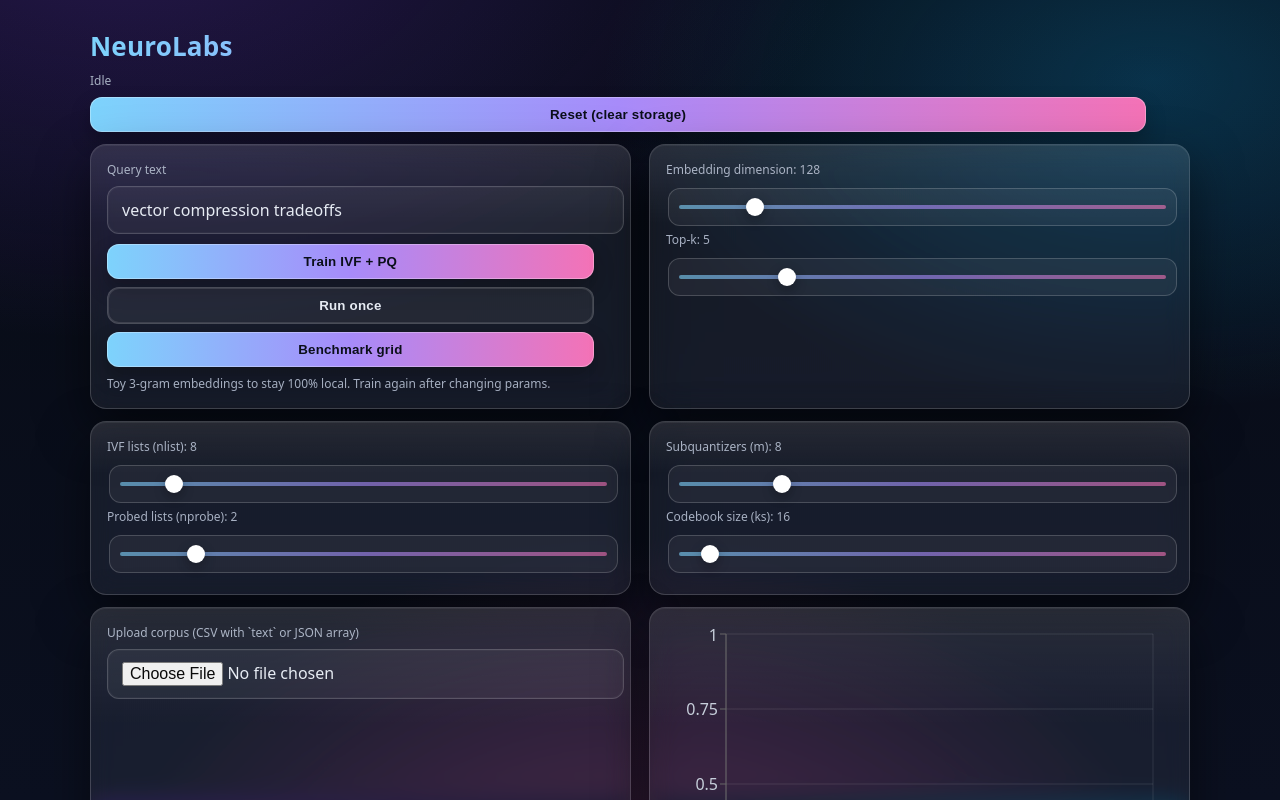
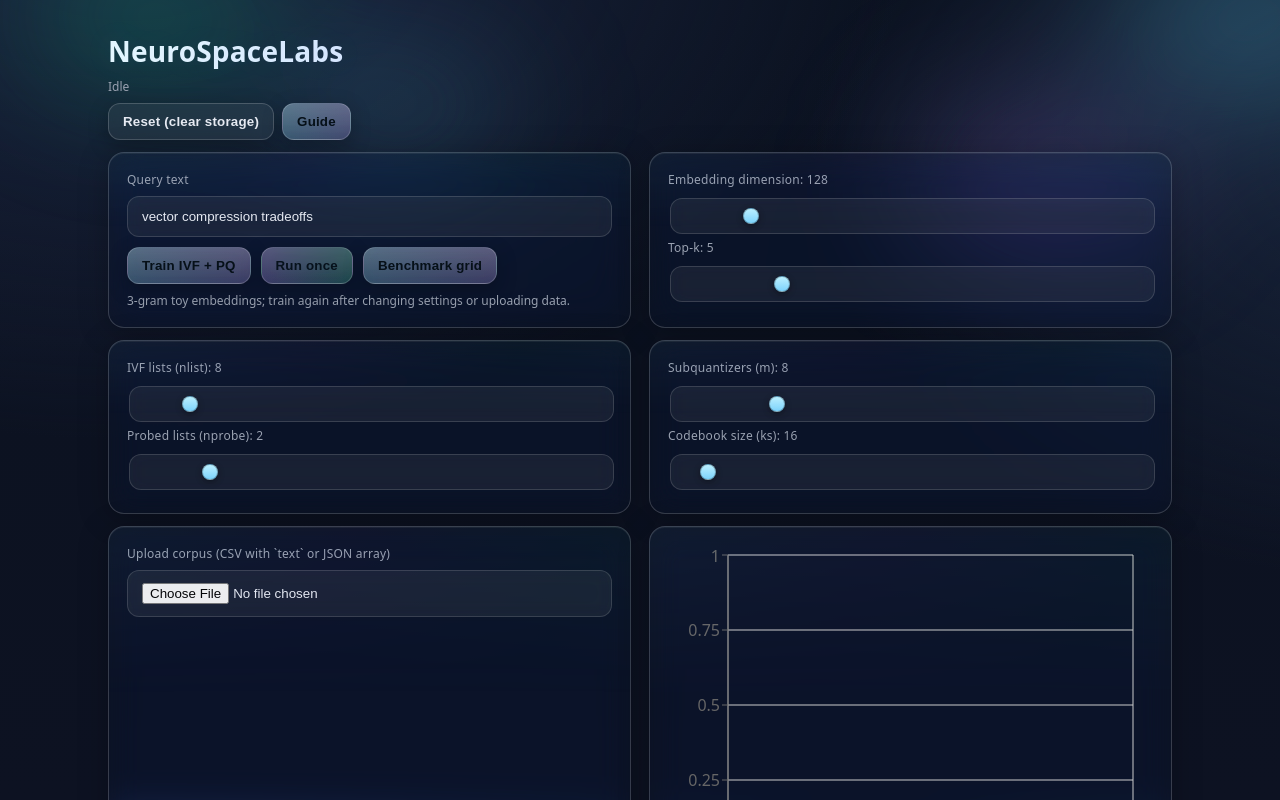
Before and after one commit to aasim-syed/NeuroSearch-Lab, a React (Vite) app: page / in a window 1280 px wide. Shown: the top 800 px of the page. Built offline with nearby package versions, Linux system fonts and the light colour scheme.

Commit message:
n train fix, refresh feature added

```diff
--- a/src/App.tsx
+++ b/src/App.tsx
@@ -7,20 +7,24 @@ import { Controls } from "./components/Controls";
 import { CorpusUploader } from "./components/CorpusUploader";
 import { Chart } from "./components/Chart";
 import { Footer } from "./components/Footer";
+import { Walkthrough, type TourStep } from "./components/Walkthrough";
 
-export default function App(){
-  const [dim,setDim]=useState(128);
-  const [m,setM]=useState(8);
-  const [ks,setKs]=useState(16);
-  const [nlist,setNlist]=useState(8);
-  const [nprobe,setNprobe]=useState(2);
-  const [k,setK]=useState(5);
-  const [query,setQuery]=useState("vector compression tradeoffs");
+export default function App() {
+  // ---- App state (UI + ANN params) ----
+  const [dim, setDim] = useState(128);
+  const [m, setM] = useState(8);
+  const [ks, setKs] = useState(16);
+  const [nlist, setNlist] = useState(8);
+  const [nprobe, setNprobe] = useState(2);
+  const [k, setK] = useState(5);
+  const [query, setQuery] = useState("vector compression tradeoffs");
+  const [tourOpen, setTourOpen] = useState(false);
 
+  // ---- Data + benchmarking hooks ----
   const { items, setItems, reset } = useCorpus(dim);
   const { status, points, train, run, clear } = useBenchmark();
 
-  // Pass args explicitly—don’t rely on async state
+  // ---- Train/Run with explicit args (avoid stale state in loops) ----
   const onTrain = async (nlistArg = nlist, mArg = m, ksArg = ks) => {
     await train(items, nlistArg, mArg, ksArg);
   };
@@ -28,14 +32,15 @@ export default function App(){
     await run(items, query, dim, k, nprobeArg, label);
   };
 
-  const onGrid = async()=>{
+  // ---- Benchmark grid sweep ----
+  const onGrid = async () => {
     clear();
     const grid = [
-      {m:4, ks:16, nprobe:1},
-      {m:8, ks:16, nprobe:2},
-      {m:8, ks:32, nprobe:2},
-      {m:16, ks:16, nprobe:4},
-      {m:16, ks:32, nprobe:4},
+      { m: 4, ks: 16, nprobe: 1 },
+      { m: 8, ks: 16, nprobe: 2 },
+      { m: 8, ks: 32, nprobe: 2 },
+      { m: 16, ks: 16, nprobe: 4 },
+      { m: 16, ks: 32, nprobe: 4 },
     ];
     for (const g of grid) {
       await onTrain(nlist, g.m, g.ks);
@@ -43,60 +48,150 @@ export default function App(){
     }
   };
 
-  const onUpload = async(newItems:CorpusItem[])=>{
-    await setItems(newItems.map(x => ({ ...x, id: x.id ?? crypto.randomUUID() })));
-    await saveCorpus("default", newItems); // stored by useCorpus anyway; harmless
+  // ---- Upload handler (IDs normalized; vectors embedded in useCorpus) ----
+  const onUpload = async (newItems: CorpusItem[]) => {
+    await setItems(
+      newItems.map((x) => ({ ...x, id: x.id ?? (crypto?.randomUUID?.() || `doc_${Math.random()}`) }))
+    );
+    await saveCorpus("default", newItems); // harmless extra save; useCorpus persists too
   };
 
-  const onReset = async ()=>{
-    await reset();
-    clear();
-    console.log("[reset] storage cleared; change a slider or reload to re-seed");
-  };
+  // ---- Guided tour steps (unique anchors via data-tour attributes) ----
+  const steps: TourStep[] = [
+    {
+      id: "uploader",
+      title: "1) Load data",
+      body: "Upload CSV/JSON with a `text` field, or use the demo seed.",
+      anchor: '[data-tour="uploader"]',
+    },
+    {
+      id: "ivf",
+      title: "2) IVF settings",
+      body: "Tune nlist (number of clusters) and nprobe (how many to search).",
+      anchor: '[data-tour="ivf"]',
+    },
+    {
+      id: "pq",
+      title: "3) PQ settings",
+      body: "Adjust subquantizers (m) and codebook size (ks) to control compression.",
+      anchor: '[data-tour="pq"]',
+    },
+    {
+      id: "actions",
+      title: "4) Train the index",
+      body: "Click Train to build IVF + PQ for the current settings.",
+      anchor: '[data-tour="actions"]',
+    },
+    {
+      id: "query",
+      title: "5) Query & Benchmark",
+      body: "Run once or Benchmark Grid to see recall vs latency trade-offs.",
+      anchor: '[data-tour="query"]',
+    },
+  ];
 
   return (
     <div className="container">
-      <h1>NeuroLabs</h1>
+      <h1>NeuroSpaceLabs</h1>
       <div className="small">{status}</div>
 
-      <div style={{display:"flex", gap:8, marginTop:8}}>
-        <button className="button ghost" onClick={onReset}>Reset (clear storage)</button>
+      {/* top actions */}
+      <div style={{ display: "flex", gap: 8, marginTop: 8, flexWrap: "wrap" }}>
+        <button
+          className="button ghost"
+          onClick={async () => {
+            await reset();
+            clear();
+            // re-seed happens when dim changes or on reload; nudge user
+            console.log("[reset] cleared storage; change a slider or reload to re-seed.");
+          }}
+        >
+          Reset (clear storage)
+        </button>
+        <button className="button" onClick={() => setTourOpen(true)}>
+          Guide
+        </button>
       </div>
 
-      <div className="row" style={{marginTop:12}}>
+      {/* query + basic controls */}
+      <div className="row" style={{ marginTop: 12 }}>
+        {/* QUERY CARD */}
+        <div className="card" data-tour="query">
+          <div className="label">Query text</div>
+          <input
+            className="input"
+            value={query}
+            onChange={(e) => setQuery(e.target.value)}
+            placeholder="e.g., vector compression tradeoffs"
+          />
+          {/* ACTION BUTTONS */}
+          <div className="actions" data-tour="actions" style={{ marginTop: 10 }}>
+            <button className="button" onClick={() => onTrain()}>
+              Train IVF + PQ
+            </button>
+            <button className="button secondary" onClick={() => onRun("custom")}>
+              Run once
+            </button>
+            <button className="button" onClick={onGrid}>
+              Benchmark grid
+            </button>
+          </div>
+          <div className="small" style={{ marginTop: 8 }}>
+            3-gram toy embeddings; train again after changing settings or uploading data.
+          </div>
+        </div>
+
+        {/* DIM / TOP-K controls */}
         <div className="card">
-          <div className="label">Query text</div>
-          <input className="input" value={query} onChange={e=>setQuery(e.target.value)} />
-          <div style={{display:"flex", gap:8, marginTop:10, flexWrap:'wrap'}}>
-            <button className="button" onClick={()=>onTrain()}>Train IVF + PQ</button>
-            <button className="button secondary" onClick={()=>onRun("custom")}>Run once</button>
-            <button className="button" onClick={onGrid}>Benchmark grid</button>
-          </div>
-          <div className="small" style={{marginTop:8}}>Toy 3-gram embeddings to stay 100% local. Train again after changing params.</div>
-        </div>
-        <div className="card">
-          <Controls label="Embedding dimension" value={dim} min={64} max={512} step={32} onChange={setDim} />
+          <Controls
+            label="Embedding dimension"
+            value={dim}
+            min={64}
+            max={512}
+            step={32}
+            onChange={setDim}
+          />
           <Controls label="Top-k" value={k} min={1} max={20} step={1} onChange={setK} />
         </div>
       </div>
 
-      <div className="row" style={{marginTop:12}}>
-        <div className="card">
+      {/* IVF / PQ controls */}
+      <div className="row" style={{ marginTop: 12 }}>
+        {/* IVF */}
+        <div className="card" data-tour="ivf">
           <Controls label="IVF lists (nlist)" value={nlist} min={2} max={64} onChange={setNlist} />
-          <Controls label="Probed lists (nprobe)" value={nprobe} min={1} max={Math.max(1,nlist)} onChange={setNprobe} />
+          <Controls
+            label="Probed lists (nprobe)"
+            value={nprobe}
+            min={1}
+            max={Math.max(1, nlist)}
+            onChange={setNprobe}
+          />
         </div>
-        <div className="card">
+
+        {/* PQ */}
+        <div className="card" data-tour="pq">
           <Controls label="Subquantizers (m)" value={m} min={2} max={32} onChange={setM} />
           <Controls label="Codebook size (ks)" value={ks} min={4} max={256} step={4} onChange={setKs} />
         </div>
       </div>
 
-      <div className="row" style={{marginTop:12}}>
-        <div className="card"><CorpusUploader dim={dim} onLoaded={onUpload} /></div>
-        <div className="card"><Chart points={points} /></div>
+      {/* Uploader + Chart */}
+      <div className="row" style={{ marginTop: 12 }}>
+        <div className="card" data-tour="uploader">
+          <CorpusUploader dim={dim} onLoaded={onUpload} />
+        </div>
+        <div className="card">
+          <Chart points={points} />
+        </div>
       </div>
 
-      <div style={{marginTop:12}} className="card"><Footer /></div>
+      <div style={{ marginTop: 12 }} className="card">
+        <Footer />
+      </div>
+
+      {/* Guided tour (renders in a portal; see Walkthrough.tsx) */}
+      <Walkthrough steps={steps} open={tourOpen} onClose={() => setTourOpen(false)} />
     </div>
   );
 }
--- a/src/components/Walkthrough.tsx
+++ b/src/components/Walkthrough.tsx
@@ -1,10 +1,11 @@
 import React, { useEffect, useLayoutEffect, useState } from "react";
+import { createPortal } from "react-dom";
 
 export type TourStep = {
   id: string;
   title: string;
   body: string;
-  anchor: string; // CSS selector
+  anchor: string; // CSS selector, e.g. [data-tour="query"]
 };
 
 type Rect = { top:number; left:number; width:number; height:number } | null;
@@ -22,7 +23,6 @@ export function Walkthrough({
   const [rect, setRect] = useState<Rect>(null);
   const step = steps[index];
 
-  // Keep hooks un-conditional; guard inside
   useEffect(() => { if (open) setIndex(0); }, [open]);
 
   useLayoutEffect(() => {
@@ -31,54 +31,55 @@ export function Walkthrough({
       const el = document.querySelector(step.anchor) as HTMLElement | null;
       if (!el) { setRect(null); return; }
       const r = el.getBoundingClientRect();
-      setRect({
-        top: r.top + window.scrollY,
-        left: r.left + window.scrollX,
-        width: r.width,
-        height: r.height,
-      });
-      // Optional: auto-scroll into view if partially hidden
-      // el.scrollIntoView({ block: "nearest", behavior: "smooth" });
+      setRect({ top: r.top, left: r.left, width: r.width, height: r.height }); // viewport coords
     }
     compute();
     const opts = { passive: true } as AddEventListenerOptions;
     window.addEventListener("scroll", compute, opts);
     window.addEventListener("resize", compute, opts);
-    return () => { window.removeEventListener("scroll", compute); window.removeEventListener("resize", compute); };
+    const id = window.setInterval(compute, 150); // keep in sync during layout shifts
+    return () => {
+      window.removeEventListener("scroll", compute);
+      window.removeEventListener("resize", compute);
+      window.clearInterval(id);
+    };
   }, [open, step]);
 
   if (!open || !step || !rect) return null;
 
-  // --- BELOW positioning ---
   const POPOVER_WIDTH = 280;
   const GAP = 8;
-  const top = rect.top + rect.height + GAP;
-  const minLeft = window.scrollX + 8;
-  const maxLeft = window.scrollX + window.innerWidth - POPOVER_WIDTH - 8;
-  const left = Math.max(minLeft, Math.min(rect.left, maxLeft));
 
-  // highlight around anchor
+  // position BELOW target, using viewport coords (fixed)
+  const top = Math.round(rect.top + rect.height + GAP);
+  const minLeft = 8;
+  const maxLeft = Math.max(8, window.innerWidth - POPOVER_WIDTH - 8);
+  const left = Math.round(Math.min(maxLeft, Math.max(minLeft, rect.left)));
+
   const highlight: React.CSSProperties = {
-    position: "absolute",
-    top: rect.top - 4,
-    left: rect.left - 4,
-    width: rect.width + 8,
-    height: rect.height + 8,
+    position: "fixed",
+    top: Math.round(rect.top) - 4,
+    left: Math.round(rect.left) - 4,
+    width: Math.round(rect.width) + 8,
+    height: Math.round(rect.height) + 8,
     borderRadius: 8,
     border: "2px solid #0ea5e9",
-    zIndex: 9998,
+    zIndex: 99998,
     pointerEvents: "none",
   };
 
-  // bubble + arrow
   const popover: React.CSSProperties = {
-    position: "absolute",
+    position: "fixed",
     top, left, width: POPOVER_WIDTH,
-    background: "#fff", color: "#0f172a",
+    background: "#fff",
+    color: "#0f172a",
     border: "1px solid #e2e8f0",
-    borderRadius: 10, padding: "12px 14px",
-    zIndex: 9999, boxShadow: "0 8px 24px rgba(0,0,0,0.12)",
+    borderRadius: 10,
+    padding: "12px 14px",
+    zIndex: 99999,
+    boxShadow: "0 8px 24px rgba(0,0,0,0.12)",
   };
+
   const arrowLeft = Math.min(rect.left + 16, left + POPOVER_WIDTH - 24) - left;
   const arrowBorder: React.CSSProperties = {
     position: "absolute", top: -6, left: arrowLeft, width: 0, height: 0,
@@ -93,7 +94,7 @@ export function Walkthrough({
     borderBottom: "5px solid #fff",
   };
 
-  return (
+  const ui = (
     <>
       <div style={highlight} />
       <div style={popover}>
@@ -113,4 +114,7 @@ export function Walkthrough({
       </div>
     </>
   );
+
+  // Render at <body> level so no parent positioning/transform affects it
+  return createPortal(ui, document.body);
 }
--- a/src/styles.css
+++ b/src/styles.css
@@ -1,173 +1,219 @@
-/* ---- Lovable Glass UI ---- */
+/* ------------------------------
+   Vector Compression Lab — Glass UI
+   - Gradient background with soft blobs
+   - True glass cards (backdrop blur + frosted border)
+   - Glass buttons & inputs
+   - Responsive grid preserved
+--------------------------------- */
 
-/* Color tokens */
+/* ====== Tokens */
 :root{
-  --bg-0:#070b14;
-  --bg-1:#0b1020;
-  --fg:#e6ebf3;
-  --muted:#a7b0c2;
-
-  --glass-bg: rgba(255,255,255,0.06);
-  --glass-stroke: rgba(255,255,255,0.18);
-  --glass-shadow: 0 20px 50px rgba(0,0,0,0.5), inset 0 1px 0 rgba(255,255,255,0.06);
-
-  --accent-1:#7dd3fc;
-  --accent-2:#a78bfa;
-  --accent-3:#f472b6;
-
-  --ok:#34d399;
-  --warn:#f59e0b;
-  --bad:#ef4444;
+  --bg:#0b1220;            /* deep navy */
+  --fg:#e6eaf2;            /* near-white */
+  --muted:#9aa2b1;         /* slate */
+  --accent:#7dd3fc;        /* sky */
+  --accent-2:#a78bfa;      /* violet */
+  --accent-3:#34d399;      /* emerald */
+  --glass:#101827;         /* base glass color */
+  --glass-alpha:0.28;      /* glass translucency */
+  --glass-border:rgba(255,255,255,.18);
+  --ring:rgba(125,211,252,.45); /* focus ring */
 }
 
-/* Animated background gradient */
+/* Reset + base */
+*{ box-sizing:border-box; }
+html, body, #root{ height:100%; }
 body{
   margin:0;
-  min-height:100dvh;
   color:var(--fg);
-  font-family: ui-sans-serif, system-ui, -apple-system, Segoe UI, Roboto, Ubuntu, Cantarell, "Noto Sans", Arial, "Apple Color Emoji", "Segoe UI Emoji";
-  background:
-    radial-gradient(1200px 700px at 10% -10%, rgba(124,58,237,.25), transparent 60%),
-    radial-gradient(1000px 600px at 90% 10%, rgba(14,165,233,.25), transparent 55%),
-    radial-gradient(900px 700px at 50% 120%, rgba(236,72,153,.25), transparent 60%),
-    linear-gradient(180deg, var(--bg-0), var(--bg-1));
-  background-attachment: fixed;
+  font-family: ui-sans-serif, system-ui, -apple-system, "Segoe UI", Roboto, Inter, Arial, "Apple Color Emoji", "Segoe UI Emoji";
+  background: radial-gradient(1200px 800px at 10% -10%, #1b2540 0%, transparent 65%),
+              radial-gradient(1000px 700px at 110% 20%, #18243b 0%, transparent 60%),
+              linear-gradient(180deg, #0b1220 0%, #0d1222 100%);
+  overflow-y:auto;
 }
 
-/* Page container */
-.container{
-  max-width:1100px;
-  margin:28px auto;
-  padding:0 18px 48px;
+/* Ambient gradient blobs */
+body::before, body::after{
+  content:"";
+  position:fixed;
+  inset: -20% -20% auto auto;
+  width:55vw; height:55vh;
+  pointer-events:none;
+  z-index:0;
+  filter: blur(60px) saturate(140%);
+}
+body::before{
+  background: radial-gradient(45% 45% at 60% 40%, rgba(125,211,252,.35), transparent 70%),
+              radial-gradient(40% 40% at 30% 75%, rgba(167,139,250,.28), transparent 70%);
+  transform: translate3d(0,0,0);
+}
+body::after{
+  right:auto; left:-10%;
+  background: radial-gradient(40% 40% at 40% 40%, rgba(52,211,153,.28), transparent 70%),
+              radial-gradient(35% 35% at 75% 60%, rgba(125,211,252,.20), transparent 70%);
 }
 
-/* Gradient title */
+/* Container */
+.container{
+  position:relative;
+  z-index:1; /* above blobs */
+  max-width:1100px;
+  margin:32px auto 48px;
+  padding:0 18px;
+}
+
+/* Title */
 h1{
   margin:0 0 8px;
-  font-size:26px;
   font-weight:800;
   letter-spacing:.2px;
-  background: linear-gradient(90deg, var(--accent-1), var(--accent-2), var(--accent-3));
+  font-size: clamp(22px, 4vw, 28px);
+  background: linear-gradient(90deg, #e6f7ff 0%, #c7d2fe 50%, #a7f3d0 100%);
   -webkit-background-clip:text;
   background-clip:text;
-  color:transparent;
+  color: transparent;
+  text-shadow: 0 0 32px rgba(125,211,252,.12);
 }
 .small{ font-size:12px; color:var(--muted); }
 
-/* Responsive grid */
+/* Grid */
 .row{
   display:grid;
   grid-template-columns:1fr 1fr;
   gap:18px;
 }
-@media (max-width: 980px){ .row{ grid-template-columns:1fr; } }
-
-/* GLASS CARD */
-.card{
-  background: var(--glass-bg);
-  border: 1px solid var(--glass-stroke);
-  border-radius: 16px;
-  padding: 16px;
-  backdrop-filter: blur(12px) saturate(120%);
-  box-shadow: var(--glass-shadow);
-  position: relative;
-  overflow: hidden;
+@media (max-width: 980px){
+  .row{ grid-template-columns:1fr; }
 }
 
-/* Subtle card light edge */
-.card::before{
-  content:"";
-  position:absolute; inset:0;
-  background: linear-gradient(180deg, rgba(255,255,255,.08), transparent 30%);
-  pointer-events:none;
+/* ====== Glass Card */
+.card{
+  position:relative;
+  background: color-mix(in srgb, var(--glass) var(--glass-alpha*100%), transparent);
+  background: rgba(16,24,39,var(--glass-alpha)); /* fallback */
+  border: 1px solid var(--glass-border);
+  border-radius: 16px;
+  padding: 18px;
+  backdrop-filter: blur(16px) saturate(160%);
+  -webkit-backdrop-filter: blur(16px) saturate(160%);
+  box-shadow:
+    inset 0 1px 0 rgba(255,255,255,.06),
+    0 4px 30px rgba(0,0,0,.25);
+  transition: transform .2s ease, box-shadow .2s ease, border-color .2s ease;
+}
+.card:hover{
+  transform: translateY(-2px);
+  box-shadow:
+    inset 0 1px 0 rgba(255,255,255,.08),
+    0 10px 40px rgba(0,0,0,.35);
+  border-color: rgba(255,255,255,.28);
 }
 
 /* Labels */
-.label{ font-size:12px; color:var(--muted); margin-bottom:8px; }
-
-/* Inputs / sliders / buttons share style */
-.input, .slider, .button{
-  width:96%;
-  border-radius:12px;
-  border:1px solid var(--glass-stroke);
-  background: rgba(255,255,255,0.05);
-  color:var(--fg);
-  transition: all .18s ease;
-  outline: none;
+.label{
+  font-size:12px;
+  color:var(--muted);
+  margin-bottom:8px;
+  letter-spacing:.25px;
 }
 
-/* Text input */
-.input{
+/* ====== Inputs (glass) */
+.input, .slider{
+  width:100%;
   padding:12px 14px;
-  font:inherit;
-  box-shadow: inset 0 0 0 1px rgba(255,255,255,0.03);
+  border-radius:12px;
+  border:1px solid rgba(255,255,255,.14);
+  background: rgba(255,255,255,.06);
+  color:var(--fg);
+  outline:none;
+  transition:border-color .15s ease, box-shadow .15s ease, background .15s ease;
+  backdrop-filter: blur(10px);
 }
-.input::placeholder{ color:#9aa4b8; }
-.input:focus{
-  box-shadow: 0 0 0 2px rgba(125, 211, 252, .35), inset 0 0 0 1px rgba(255,255,255,0.06);
+.input::placeholder{ color: color-mix(in srgb, var(--muted) 78%, transparent); }
+.input:focus, .slider:focus{
+  border-color: var(--accent);
+  box-shadow: 0 0 0 4px var(--ring);
+  background: rgba(255,255,255,.09);
+}
+.slider{ padding:8px; height:36px; appearance:none; background:rgba(255,255,255,.06); }
+.slider::-webkit-slider-thumb{
+  appearance:none; width:16px; height:16px; border-radius:50%;
+  background: linear-gradient(180deg, #bbf0ff, #7dd3fc);
+  border:1px solid rgba(0,0,0,.25);
+  box-shadow: 0 2px 6px rgba(0,0,0,.35);
+  cursor:pointer;
 }
 
-/* Slider (range) */
-.slider{
-  -webkit-appearance:none;
-  height:36px;
-  padding:0 10px;
-  background: rgba(255,255,255,0.05);
-}
-.slider::-webkit-slider-runnable-track{
-  height:4px; border-radius:999px;
-  background: linear-gradient(90deg, rgba(125,211,252,.6), rgba(167,139,250,.6), rgba(244,114,182,.6));
-}
-.slider::-webkit-slider-thumb{
-  -webkit-appearance:none;
-  width:18px; height:18px; border-radius:50%;
-  background: #fff; border:2px solid rgba(255,255,255,0.5);
-  margin-top:-7px; box-shadow: 0 4px 12px rgba(0,0,0,.3);
-}
-.slider:focus{ box-shadow: 0 0 0 2px rgba(167,139,250,.35); }
-
-/* Buttons */
+/* ====== Buttons (glass) */
 .button{
-  cursor:pointer;
+  display:inline-flex; align-items:center; justify-content:center;
+  gap:8px;
   padding:10px 14px;
+  border-radius:12px;
+  border:1px solid rgba(255,255,255,.18);
+  background:
+    linear-gradient(180deg, rgba(255,255,255,.22), rgba(255,255,255,.06)),
+    linear-gradient(90deg, rgba(125,211,252,.25), rgba(167,139,250,.22));
+  color:#061018;
   font-weight:700;
   letter-spacing:.2px;
-  background: linear-gradient(90deg, var(--accent-1), var(--accent-2), var(--accent-3));
-  color:#0b0f1a;
-  border:none;
-  box-shadow: 0 10px 20px rgba(0,0,0, .25), inset 0 0 0 1px rgba(255,255,255,.3);
+  cursor:pointer;
+  backdrop-filter: blur(10px);
+  -webkit-backdrop-filter: blur(10px);
+  box-shadow: 0 6px 20px rgba(0,0,0,.25);
+  transition: transform .15s ease, box-shadow .2s ease, filter .2s ease;
 }
-.button:hover{ transform: translateY(-1px); box-shadow: 0 14px 26px rgba(0,0,0,.32), inset 0 0 0 1px rgba(255,255,255,.35);}
+.button:hover{ transform: translateY(-1px); box-shadow: 0 10px 30px rgba(0,0,0,.35); }
 .button:active{ transform: translateY(0); }
-
-/* Secondary (deep glass) */
 .button.secondary{
-  background: rgba(255,255,255,0.06);
-  color: var(--fg);
-  box-shadow: inset 0 0 0 1px rgba(255,255,255,.12);
-  border:1px solid var(--glass-stroke);
+  background:
+    linear-gradient(180deg, rgba(255,255,255,.18), rgba(255,255,255,.04)),
+    linear-gradient(90deg, rgba(167,139,250,.25), rgba(52,211,153,.22));
+  color:#07121c;
 }
-.button.secondary:hover{
-  background: rgba(255,255,255,0.1);
+.button.ghost{
+  background: rgba(255,255,255,.06);
+  color:var(--fg);
 }
 
-/* Inline variant for compact actions */
+/* Inline variant for small actions */
 .button.inline{ width:auto; padding:8px 12px; }
 
-/* Chart polish (Recharts) */
-.card .recharts-cartesian-grid-horizontal line,
-.card .recharts-cartesian-grid-vertical line{
-  stroke: rgba(255,255,255,0.1);
-}
-.card .recharts-text{ fill: #c7cfdb; }
-.card .recharts-tooltip-wrapper{
-  filter: drop-shadow(0 8px 20px rgba(0,0,0,.45));
+/* Chart holder height */
+.recharts-responsive-container, .card > div[style*="height:360px"]{
+  /* ensure chart card stretches nicely on glass */
+  border-radius: 12px;
+  overflow:hidden;
 }
 
-/* Utility: section spacing */
-.section{ margin-top: 14px; }
+/* Focus ring utility */
+:where(.button, .input, .slider):focus-visible{
+  outline: none;
+  box-shadow: 0 0 0 4px var(--ring);
+}
+
+/* Subtle animated gradient edge for cards */
+.card::after{
+  content:"";
+  position:absolute; inset: -1px;
+  border-radius: inherit;
+  pointer-events:none;
+  background:
+    linear-gradient(120deg,
+      rgba(125,211,252,.15),
+      rgba(167,139,250,.12),
+      rgba(52,211,153,.12),
+      rgba(125,211,252,.15));
+  opacity:.35;
+  mask: linear-gradient(#000, transparent 45%);
+}
+
+/* Utility spacing on action rows inside cards */
+.card .actions{ display:flex; flex-wrap:wrap; gap:10px; }
 
 /* Respect reduced motion */
 @media (prefers-reduced-motion: reduce){
-  *{ transition:none!important; animation:none!important; }
+  .card, .button{ transition: none; }
+  body::before, body::after{ filter: blur(50px) saturate(130%); }
 }
```
